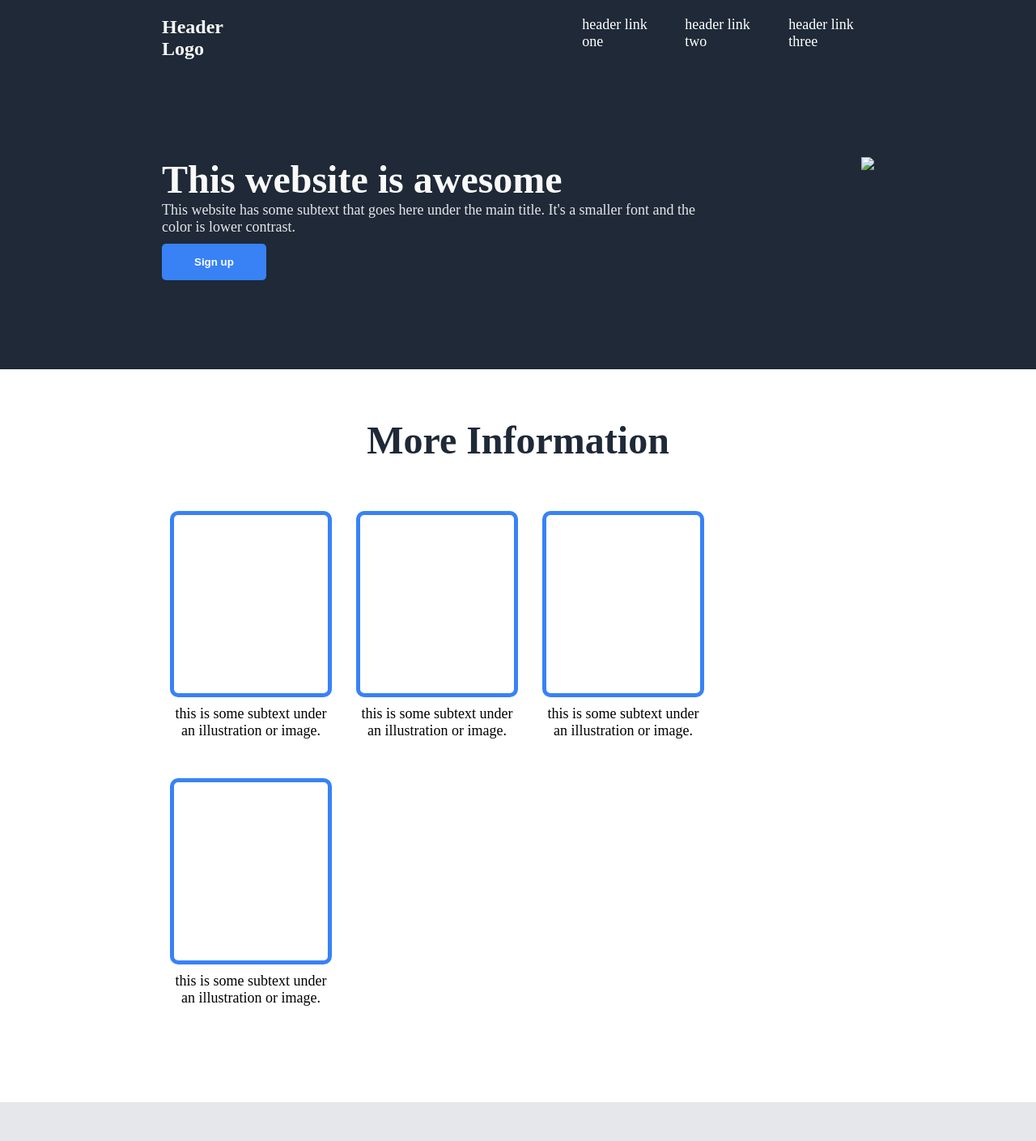
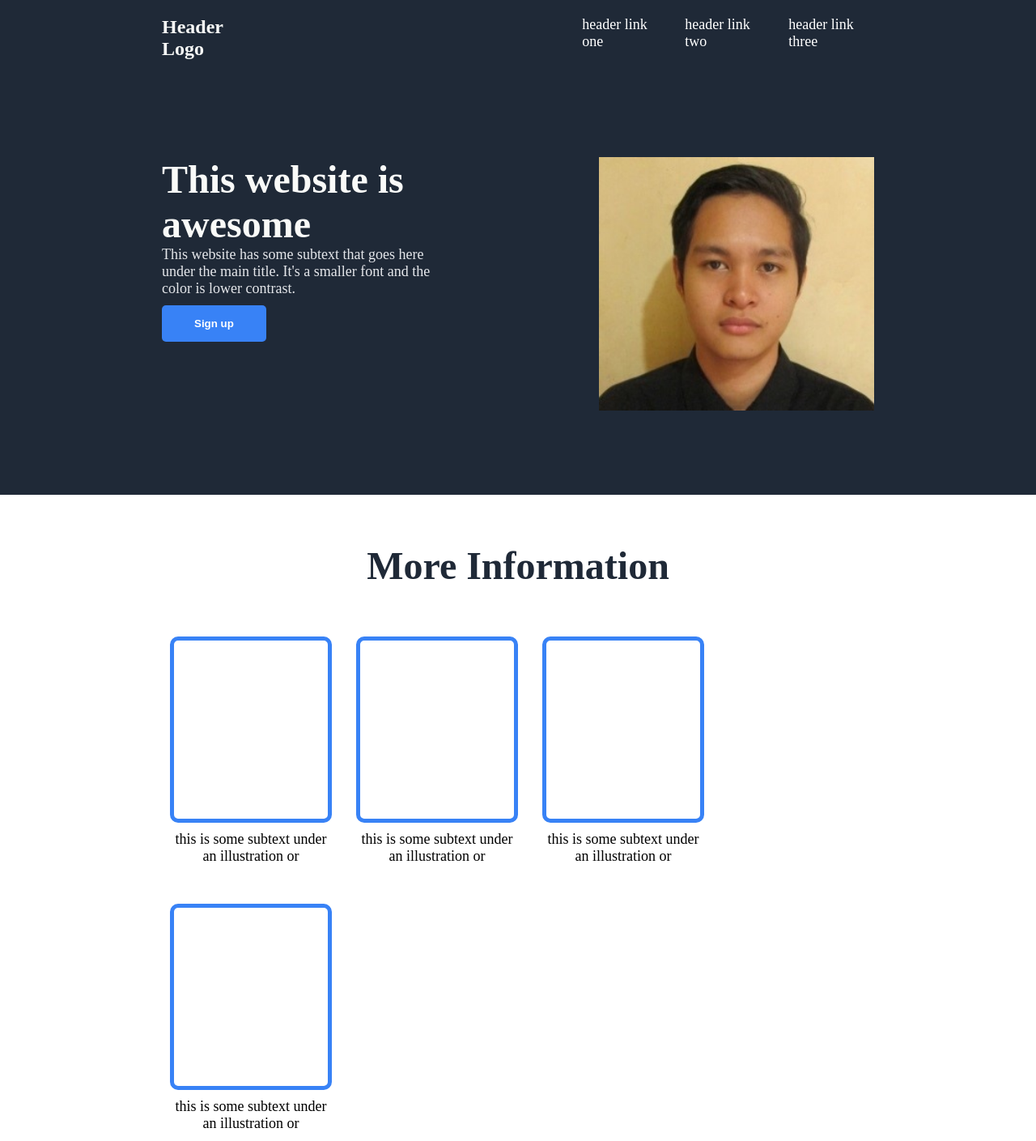
Before and after one commit to Emmanlaw/MyFirstLandingPage, a plain HTML site: page index.html in a window 1280 px wide. Shown: the top 1409 px of the page at 81% size. Drawn offline with Linux system fonts and the light colour scheme.

Commit message:
added all file needed

```diff
--- a/index.html
+++ b/index.html
@@ -38,25 +38,25 @@
                 <div class="illus">
 
                 </div>
-                <p>this is some subtext under an illustration or image.</p>
+                <p>this is some subtext under an illustration or</p>
             </div>
             <div class="card">
                 <div class="illus">
 
                 </div>
-                <p>this is some subtext under an illustration or image.</p>
+                <p>this is some subtext under an illustration or</p>
             </div>
             <div class="card">
                 <div class="illus">
 
                 </div>
-                <p>this is some subtext under an illustration or image.</p>
+                <p>this is some subtext under an illustration or</p>
             </div>
             <div class="card">
                 <div class="illus">
 
                 </div>
-                <p>this is some subtext under an illustration or image.</p>
+                <p>this is some subtext under an illustration or</p>
             </div>
         </div>
     </section>
--- a/landingPage.css
+++ b/landingPage.css
@@ -57,6 +57,9 @@ h1 {
     font-size: 48px;
     font-weight: bolder;
     color: #f9faf8;
+}
+img {
+    width: 340px;
 }
 
 
```
Also changed, not shown: pic/eman1.jpg (added), 1 other file.
